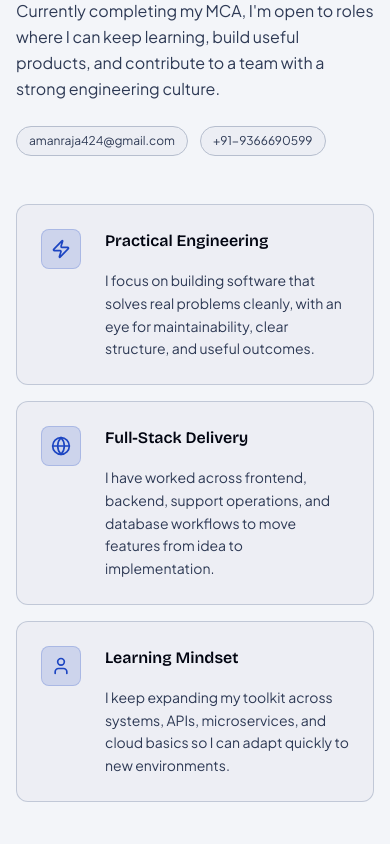
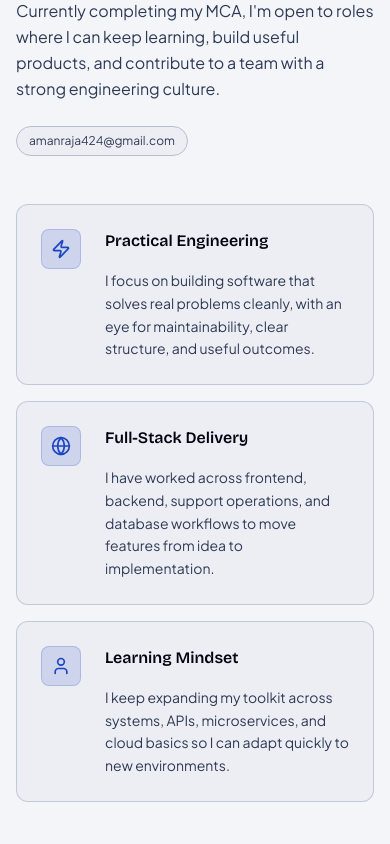
Before and after one commit to amanraja0/aman-portfolio, a React (Vite) app: page / in a window 390 px wide. Shown: the part 1380-2224 px from the top of the page. Built offline with nearby package versions, Linux system fonts and the light colour scheme.

Commit message:
chore: remove phone from data and UI (keep only email)

```diff
--- a/src/components/About.jsx
+++ b/src/components/About.jsx
@@ -52,9 +52,6 @@ export default function About() {
               <span className="px-3 py-1.5 rounded-full border border-border bg-muted/30">
                 {personal.email}
               </span>
-              <span className="px-3 py-1.5 rounded-full border border-border bg-muted/30">
-                {personal.phone}
-              </span>
             </div>
           </div>
           <div className="space-y-4">
--- a/src/components/Contact.jsx
+++ b/src/components/Contact.jsx
@@ -39,9 +39,6 @@ export default function Contact() {
           <span className="px-3 py-1.5 rounded-full border border-border bg-muted/30">
             {personal.location}
           </span>
-          <span className="px-3 py-1.5 rounded-full border border-border bg-muted/30">
-            {personal.phone}
-          </span>
         </div>
         <div className="grid sm:grid-cols-3 gap-6 mb-12">
           {links.map((link) => (
--- a/src/data/portfolioData.js
+++ b/src/data/portfolioData.js
@@ -3,7 +3,6 @@ export const personal = {
   role: 'Software Engineer',
   tagline: 'Ambitious software engineer focused on full-stack development, support operations, and practical problem solving.',
   email: 'amanraja424@gmail.com',
-  phone: '+91-9366690599',
   location: 'New Delhi, India',
   github: 'https://github.com/amanraja0',
   linkedin: 'https://linkedin.com/in/amanraja0',
```
